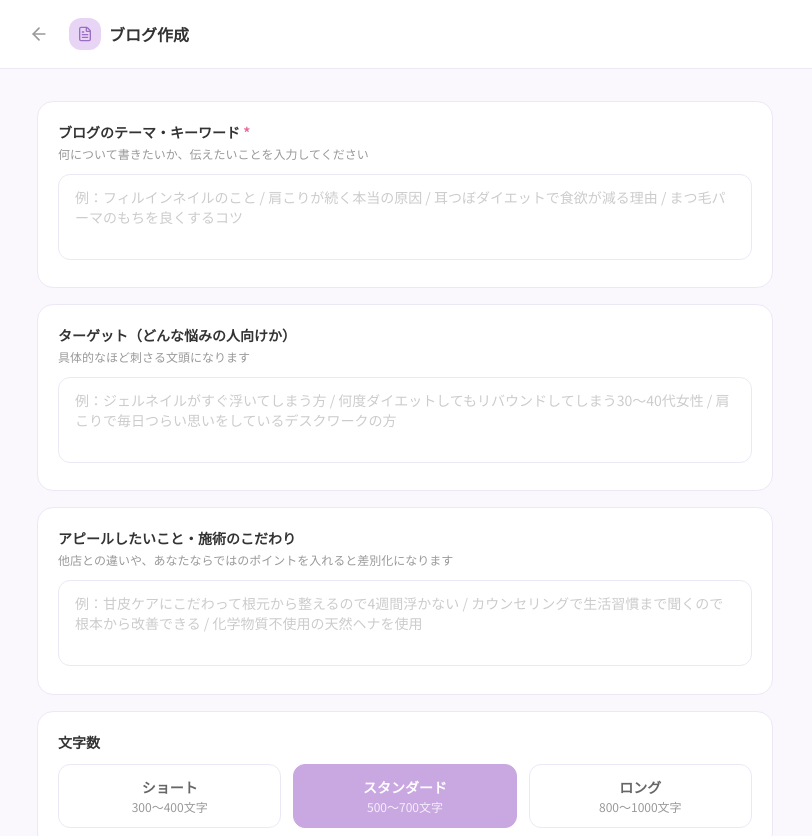
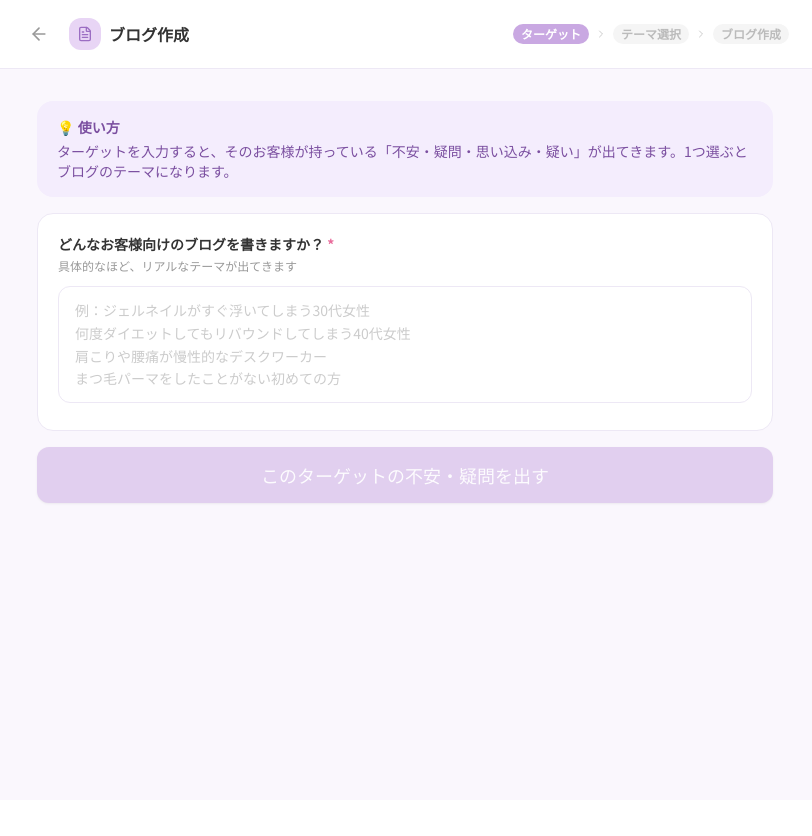
Before and after one commit to minmin373150-creator/salonAI, a Next.js app: page /tools/blog in a window 1280 px wide. Shown: the top 836 px of the page, without its empty margins (235-1047 px from the left). After the commit the page ends 800 px from the top, so only its background shows below. Built offline with nearby package versions, Linux system fonts and the light colour scheme.

Commit message:
feat: ブログ作成を2ステップフローに（ターゲット→不安疑問リスト→ブログ生成）

```diff
--- a/app/(app)/tools/blog/page.tsx
+++ b/app/(app)/tools/blog/page.tsx
@@ -2,7 +2,7 @@
 
 import { useState } from 'react'
 import Link from 'next/link'
-import { ArrowLeft, FileText, Loader, Copy, Check } from 'lucide-react'
+import { ArrowLeft, FileText, Loader, Copy, Check, ChevronRight, RotateCcw } from 'lucide-react'
 import Button from '@/components/ui/Button'
 
 const LENGTH_OPTIONS = [
@@ -11,28 +11,91 @@ const LENGTH_OPTIONS = [
   { value: 'long', label: 'ロング', desc: '800〜1000文字' },
 ]
 
+type Phase = 'target' | 'ideas' | 'write'
+
+// アイデアテキストを行ごとにパース
+function parseIdeas(text: string): { category: string; items: string[] }[] {
+  const result: { category: string; items: string[] }[] = []
+  let current: { category: string; items: string[] } | null = null
+  for (const line of text.split('\n')) {
+    const cat = line.match(/^【(.+)】/)
+    if (cat) {
+      if (current) result.push(current)
+      current = { category: cat[1], items: [] }
+    } else if (line.startsWith('- ') && current) {
+      current.items.push(line.replace(/^- /, '').trim())
+    }
+  }
+  if (current) result.push(current)
+  return result
+}
+
+const CATEGORY_COLOR: Record<string, string> = {
+  '不安': 'bg-[#FEF0F5] text-[#D05080] border-[#F4A7C3]',
+  '疑問': 'bg-[#F4EDFD] text-[#7B4FA0] border-[#C9A8E2]',
+  '思い込み': 'bg-[#FFF8ED] text-[#A06820] border-[#F4C97C]',
+  '疑い': 'bg-[#EDF5FE] text-[#2060A0] border-[#A7C4F4]',
+}
+const CATEGORY_BADGE: Record<string, string> = {
+  '不安': 'bg-[#F4A7C3] text-white',
+  '疑問': 'bg-[#C9A8E2] text-white',
+  '思い込み': 'bg-[#F4C97C] text-white',
+  '疑い': 'bg-[#A7C4F4] text-white',
+}
+
 export default function BlogPage() {
-  const [theme, setTheme] = useState('')
+  const [phase, setPhase] = useState<Phase>('target')
   const [target, setTarget] = useState('')
+  const [ideasText, setIdeasText] = useState('')
+  const [ideasLoading, setIdeasLoading] = useState(false)
+  const [selectedIdea, setSelectedIdea] = useState('')
   const [appeal, setAppeal] = useState('')
   const [length, setLength] = useState('medium')
   const [output, setOutput] = useState('')
   const [loading, setLoading] = useState(false)
   const [copied, setCopied] = useState(false)
 
-  async function handleSubmit(e: React.FormEvent) {
+  // ステップ1：アイデア生成
+  async function generateIdeas(e: React.FormEvent) {
     e.preventDefault()
-    if (!theme.trim()) return
+    if (!target.trim()) return
+    setIdeasLoading(true)
+    setIdeasText('')
+    try {
+      const res = await fetch('/api/tools/blog/ideas', {
+        method: 'POST',
+        headers: { 'Content-Type': 'application/json' },
+        body: JSON.stringify({ target }),
+      })
+      const data = await res.json()
+      setIdeasText(data.ideas)
+      setPhase('ideas')
+    } catch {
+      alert('エラーが発生しました')
+    } finally {
+      setIdeasLoading(false)
+    }
+  }
+
+  // ステップ2：アイデアを選んでブログ作成
+  function selectIdea(idea: string) {
+    setSelectedIdea(idea)
+    setOutput('')
+    setPhase('write')
+  }
+
+  // ブログ生成
+  async function generateBlog(e: React.FormEvent) {
+    e.preventDefault()
+    if (!selectedIdea) return
     setLoading(true)
     setOutput('')
-
     try {
       const res = await fetch('/api/tools/blog', {
         method: 'POST',
         headers: { 'Content-Type': 'application/json' },
-        body: JSON.stringify({ theme, target, appeal, length }),
+        body: JSON.stringify({ theme: selectedIdea, target, appeal, length }),
       })
-      if (!res.ok) throw new Error()
       const reader = res.body?.getReader()
       if (!reader) throw new Error()
       const decoder = new TextDecoder()
@@ -56,6 +119,8 @@ export default function BlogPage() {
     setTimeout(() => setCopied(false), 2000)
   }
 
+  const parsedIdeas = parseIdeas(ideasText)
+
   return (
     <div className="min-h-screen bg-[#FAF7FD]">
       <header className="bg-white border-b border-[#EDE8F5] px-6 py-4">
@@ -69,52 +134,121 @@ export default function BlogPage() {
             </div>
             <h1 className="font-bold text-[#333]">ブログ作成</h1>
           </div>
+          {/* ステップ表示 */}
+          <div className="ml-auto flex items-center gap-1.5 text-xs">
+            {['ターゲット', 'テーマ選択', 'ブログ作成'].map((s, i) => (
+              <div key={s} className="flex items-center gap-1.5">
+                <span className={`px-2 py-0.5 rounded-full font-bold ${
+                  (phase === 'target' && i === 0) || (phase === 'ideas' && i === 1) || (phase === 'write' && i === 2)
+                    ? 'bg-[#C9A8E2] text-white'
+                    : i < (['target','ideas','write'].indexOf(phase)) ? 'bg-[#E8D5F5] text-[#9B6DC3]' : 'bg-[#F5F5F5] text-[#bbb]'
+                }`}>{s}</span>
+                {i < 2 && <ChevronRight className="w-3 h-3 text-[#ccc]" />}
+              </div>
+            ))}
+          </div>
         </div>
       </header>
 
       <main className="max-w-3xl mx-auto px-4 py-8">
-        <form onSubmit={handleSubmit} className="flex flex-col gap-4">
 
-          {/* テーマ */}
+        {/* ============ ステップ1：ターゲット入力 ============ */}
+        {phase === 'target' && (
+          <form onSubmit={generateIdeas} className="flex flex-col gap-4">
+            <div className="bg-[#F4EDFD] rounded-2xl px-5 py-4 text-sm text-[#7B4FA0]">
+              <p className="font-bold mb-1">💡 使い方</p>
+              <p>ターゲットを入力すると、そのお客様が持っている「不安・疑問・思い込み・疑い」が出てきます。1つ選ぶとブログのテーマになります。</p>
+            </div>
+
             <div className="bg-white rounded-2xl border border-[#EDE8F5] p-5">
               <label className="text-sm font-bold text-[#333] mb-1 block">
-              ブログのテーマ・キーワード <span className="text-[#E86A9A]">*</span>
+                どんなお客様向けのブログを書きますか？ <span className="text-[#E86A9A]">*</span>
               </label>
-            <p className="text-xs text-[#999] mb-3">何について書きたいか、伝えたいことを入力してください</p>
+              <p className="text-xs text-[#999] mb-3">具体的なほど、リアルなテーマが出てきます</p>
               <textarea
-              value={theme}
-              onChange={e => setTheme(e.target.value)}
-              placeholder="例：フィルインネイルのこと / 肩こりが続く本当の原因 / 耳つぼダイエットで食欲が減る理由 / まつ毛パーマのもちを良くするコツ"
-              rows={3}
-              className="w-full rounded-xl border border-[#EDE8F5] px-4 py-3 text-sm text-[#333] placeholder-[#ccc] focus:outline-none focus:ring-2 focus:ring-[#C9A8E2] focus:border-transparent resize-none"
+                value={target}
+                onChange={e => setTarget(e.target.value)}
+                placeholder="例：ジェルネイルがすぐ浮いてしまう30代女性&#10;何度ダイエットしてもリバウンドしてしまう40代女性&#10;肩こりや腰痛が慢性的なデスクワーカー&#10;まつ毛パーマをしたことがない初めての方"
+                rows={4}
+                className="w-full rounded-xl border border-[#EDE8F5] px-4 py-3 text-sm text-[#333] placeholder-[#ccc] focus:outline-none focus:ring-2 focus:ring-[#C9A8E2] focus:border-transparent resize-none leading-relaxed"
               />
             </div>
 
-          {/* ターゲット */}
-          <div className="bg-white rounded-2xl border border-[#EDE8F5] p-5">
-            <label className="text-sm font-bold text-[#333] mb-1 block">
-              ターゲット（どんな悩みの人向けか）
-            </label>
-            <p className="text-xs text-[#999] mb-3">具体的なほど刺さる文頭になります</p>
-            <textarea
-              value={target}
-              onChange={e => setTarget(e.target.value)}
-              placeholder="例：ジェルネイルがすぐ浮いてしまう方 / 何度ダイエットしてもリバウンドしてしまう30〜40代女性 / 肩こりで毎日つらい思いをしているデスクワークの方"
-              rows={3}
-              className="w-full rounded-xl border border-[#EDE8F5] px-4 py-3 text-sm text-[#333] placeholder-[#ccc] focus:outline-none focus:ring-2 focus:ring-[#C9A8E2] focus:border-transparent resize-none"
-            />
+            <Button type="submit" loading={ideasLoading} disabled={!target.trim()} size="lg" className="w-full">
+              {ideasLoading ? '分析中...' : 'このターゲットの不安・疑問を出す'}
+            </Button>
+          </form>
+        )}
+
+        {/* ============ ステップ2：テーマ選択 ============ */}
+        {phase === 'ideas' && (
+          <div className="flex flex-col gap-4">
+            <div className="flex items-center justify-between">
+              <div>
+                <p className="text-sm font-bold text-[#333]">ターゲット：<span className="text-[#9B6DC3]">{target}</span></p>
+                <p className="text-xs text-[#999] mt-0.5">ブログのテーマにしたい項目を1つ選んでください</p>
+              </div>
+              <button
+                onClick={() => setPhase('target')}
+                className="flex items-center gap-1 text-xs px-3 py-1.5 rounded-xl border border-[#EDE8F5] text-[#666] hover:bg-[#FAF7FD] transition-colors"
+              >
+                <RotateCcw className="w-3 h-3" />
+                やり直す
+              </button>
             </div>
 
+            {parsedIdeas.map(({ category, items }) => (
+              <div key={category} className="bg-white rounded-2xl border border-[#EDE8F5] p-5">
+                <div className={`inline-flex items-center px-2.5 py-0.5 rounded-full text-xs font-bold mb-3 ${CATEGORY_BADGE[category] || 'bg-[#999] text-white'}`}>
+                  {category}
+                </div>
+                <div className="flex flex-col gap-2">
+                  {items.map((item, i) => (
+                    <button
+                      key={i}
+                      onClick={() => selectIdea(item)}
+                      className={`text-left px-4 py-3 rounded-xl border text-sm transition-all hover:shadow-sm ${CATEGORY_COLOR[category] || 'bg-[#F5F5F5] text-[#333] border-[#EDE8F5]'}`}
+                    >
+                      <span className="leading-relaxed">{item}</span>
+                      <span className="ml-2 text-xs opacity-60">→ これでブログを書く</span>
+                    </button>
+                  ))}
+                </div>
+              </div>
+            ))}
+          </div>
+        )}
+
+        {/* ============ ステップ3：ブログ作成 ============ */}
+        {phase === 'write' && (
+          <div className="flex flex-col gap-4">
+            <div className="flex items-center justify-between">
+              <button
+                onClick={() => setPhase('ideas')}
+                className="flex items-center gap-1 text-xs px-3 py-1.5 rounded-xl border border-[#EDE8F5] text-[#666] hover:bg-[#FAF7FD] transition-colors"
+              >
+                <ArrowLeft className="w-3 h-3" />
+                テーマ選択に戻る
+              </button>
+            </div>
+
+            {/* 選択したテーマ */}
+            <div className="bg-[#F4EDFD] rounded-2xl px-5 py-4">
+              <p className="text-xs text-[#999] mb-1">選んだテーマ</p>
+              <p className="text-sm font-bold text-[#7B4FA0]">「{selectedIdea}」</p>
+            </div>
+
+            <form onSubmit={generateBlog} className="flex flex-col gap-4">
               {/* アピールポイント */}
               <div className="bg-white rounded-2xl border border-[#EDE8F5] p-5">
                 <label className="text-sm font-bold text-[#333] mb-1 block">
-              アピールしたいこと・施術のこだわり
+                  アピールしたいこと・施術のこだわり（任意）
                 </label>
-            <p className="text-xs text-[#999] mb-3">他店との違いや、あなたならではのポイントを入れると差別化になります</p>
+                <p className="text-xs text-[#999] mb-3">他店との違いを入れると差別化になります</p>
                 <textarea
                   value={appeal}
                   onChange={e => setAppeal(e.target.value)}
-              placeholder="例：甘皮ケアにこだわって根元から整えるので4週間浮かない / カウンセリングで生活習慣まで聞くので根本から改善できる / 化学物質不使用の天然ヘナを使用"
+                  placeholder="例：甘皮ケアにこだわって根元から整えるので4週間浮かない / カウンセリングで生活習慣まで聞くので根本から改善できる"
                   rows={3}
                   className="w-full rounded-xl border border-[#EDE8F5] px-4 py-3 text-sm text-[#333] placeholder-[#ccc] focus:outline-none focus:ring-2 focus:ring-[#C9A8E2] focus:border-transparent resize-none"
                 />
@@ -142,16 +276,14 @@ export default function BlogPage() {
                 </div>
               </div>
 
-          <div className="flex justify-end">
-            <Button type="submit" loading={loading} disabled={!theme.trim()} size="lg">
+              <Button type="submit" loading={loading} size="lg" className="w-full">
                 {loading ? '作成中...' : 'ブログを作成する'}
               </Button>
-          </div>
             </form>
 
             {/* 出力 */}
             {(output || loading) && (
-          <div className="mt-6 bg-white rounded-2xl border border-[#EDE8F5] p-6">
+              <div className="bg-white rounded-2xl border border-[#EDE8F5] p-6">
                 <div className="flex items-center justify-between mb-5 pb-4 border-b border-[#EDE8F5]">
                   <div className="flex items-center gap-2">
                     <div className="w-7 h-7 rounded-full bg-gradient-to-br from-[#C9A8E2] to-[#F4A7C3] flex items-center justify-center text-white text-xs font-bold">
@@ -165,11 +297,10 @@ export default function BlogPage() {
                       onClick={handleCopy}
                       className="flex items-center gap-1.5 text-sm px-3 py-1.5 rounded-xl border border-[#EDE8F5] text-[#666] hover:bg-[#FAF7FD] transition-colors"
                     >
-                  {copied ? (
-                    <><Check className="w-4 h-4 text-green-500" /><span className="text-green-500">コピーしました</span></>
-                  ) : (
-                    <><Copy className="w-4 h-4" /><span>コピー</span></>
-                  )}
+                      {copied
+                        ? <><Check className="w-4 h-4 text-green-500" /><span className="text-green-500">コピーしました</span></>
+                        : <><Copy className="w-4 h-4" /><span>コピー</span></>
+                      }
                     </button>
                   )}
                 </div>
@@ -185,6 +316,8 @@ export default function BlogPage() {
                 )}
               </div>
             )}
+          </div>
+        )}
       </main>
     </div>
   )
--- /dev/null
+++ b/app/api/tools/blog/ideas/route.ts
@@ -0,0 +1,70 @@
+import { NextRequest } from 'next/server'
+import { createClient } from '@/lib/supabase/server'
+import { openai } from '@/lib/openai/client'
+
+export const runtime = 'nodejs'
+export const maxDuration = 30
+
+export async function POST(req: NextRequest) {
+  const supabase = await createClient()
+  const { data: { user }, error } = await supabase.auth.getUser()
+  if (error || !user) return new Response('Unauthorized', { status: 401 })
+
+  const { target } = await req.json()
+  if (!target?.trim()) return new Response('ターゲットを入力してください', { status: 400 })
+
+  const { data: profile } = await supabase
+    .from('salon_profiles')
+    .select('salon_type, menu, commitment')
+    .eq('user_id', user.id)
+    .single()
+
+  const salonInfo = profile
+    ? `業種：${profile.salon_type || '未指定'}、メニュー：${profile.menu || '未指定'}、こだわり：${profile.commitment || '未指定'}`
+    : ''
+
+  const prompt = `
+あなたは美容サロン専門コンサルタントです。
+以下のターゲット顧客が、サロンに来店する前に抱えている「不安・疑問・思い込み・疑い」を洗い出してください。
+
+${salonInfo ? `【サロン情報】\n${salonInfo}\n` : ''}
+【ターゲット】
+${target}
+
+## 出力ルール
+- 不安・疑問・思い込み・疑いのカテゴリに分けて、それぞれ2〜3個ずつ出す
+- お客様の言葉で書く（施術者目線NG）
+- 具体的に書く（「効果があるか不安」ではなく「本当に1回で変化が出るの？」）
+- 各項目は1行で完結させる
+
+## 出力形式（必ずこのフォーマットで）
+
+【不安】
+- 〇〇
+- 〇〇
+- 〇〇
+
+【疑問】
+- 〇〇
+- 〇〇
+- 〇〇
+
+【思い込み】
+- 〇〇
+- 〇〇
+
+【疑い】
+- 〇〇
+- 〇〇
+`
+
+  const response = await openai.chat.completions.create({
+    model: 'gpt-4o',
+    temperature: 0.7,
+    max_tokens: 800,
+    messages: [{ role: 'user', content: prompt }],
+  })
+
+  const text = response.choices[0].message.content ?? ''
+  return Response.json({ ideas: text })
+}
```
Lines whose indentation alone changed are shown as unchanged.
